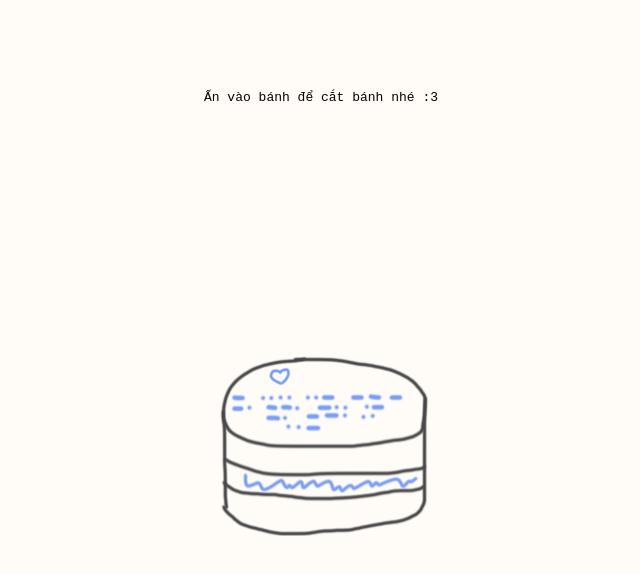
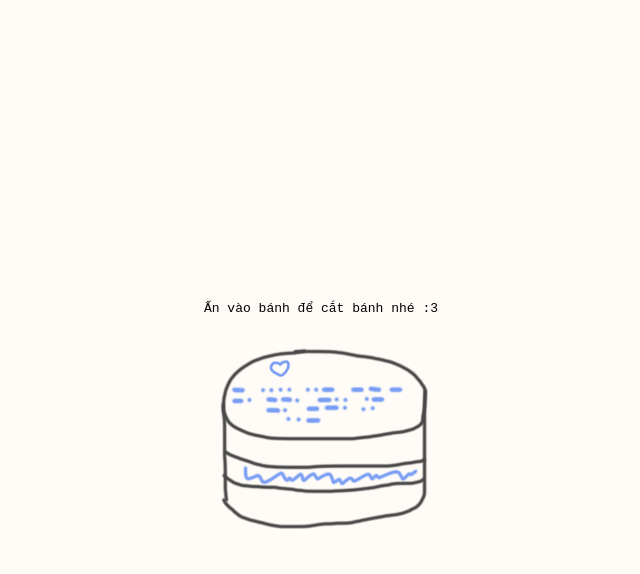
Before and after one commit to gnourt0307/quiz, a plain HTML site: page zcake.html in a window 1280 px wide. Shown: the whole page, without its empty margins (319-959 px from the left). Drawn offline with Linux system fonts and the light colour scheme.

Commit message:
Add files via upload

```diff
--- a/cake.css
+++ b/cake.css
@@ -11,6 +11,7 @@
     display: flex;
     justify-content: center;
     align-items: center;
+    flex-direction: column;
 }
 
 img {
@@ -19,10 +20,3 @@ img {
     position: relative;
     top: 30px;
 }
-
-p {
-    text-align: center;
-    position: relative;
-    top: 90px;
-    font-size: 1rem;
-}
--- a/zcake.html
+++ b/zcake.html
@@ -7,8 +7,8 @@
     <link rel="stylesheet" href="cake.css">
 </head>
 <body>
-    <p id="text"><label for="cake">Ấn vào bánh để cắt bánh nhé :3</label></p>
     <div class="container">
+        <p id="text">Ấn vào bánh để cắt bánh nhé :3</p>
         <img id="cake" src="./assets/cake1.png" alt="">
     </div>
     <script src="cake.js"></script>
```
